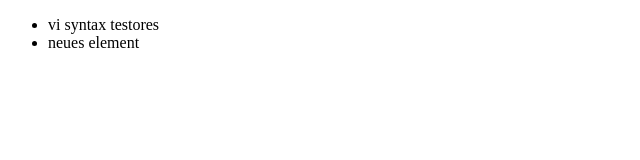
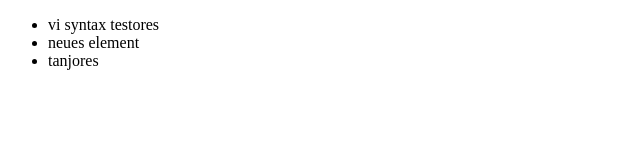
Before and after one commit to Krasniar/githubTest, a plain HTML site: page index.html in a window 1280 px wide. Shown: the full height of the page, 0-640 px from the left. Drawn offline with Linux system fonts and the light colour scheme.

Commit message:
njoo ist wichtig

```diff
--- a/index.html
+++ b/index.html
@@ -10,6 +10,7 @@
     <ul>
         <li>vi syntax testores</li>
         <li>neues element</li>
+        <li>tanjores</li>
     </ul>
 
 </body>
```
